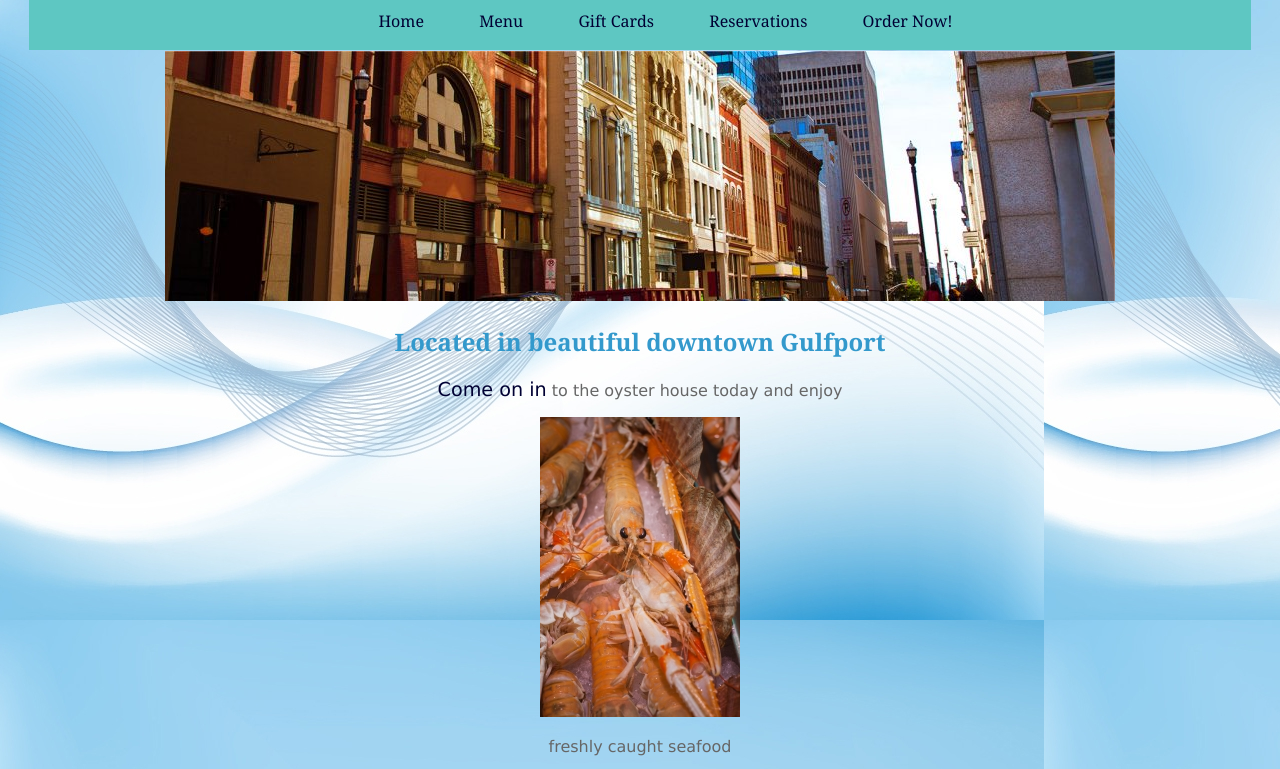
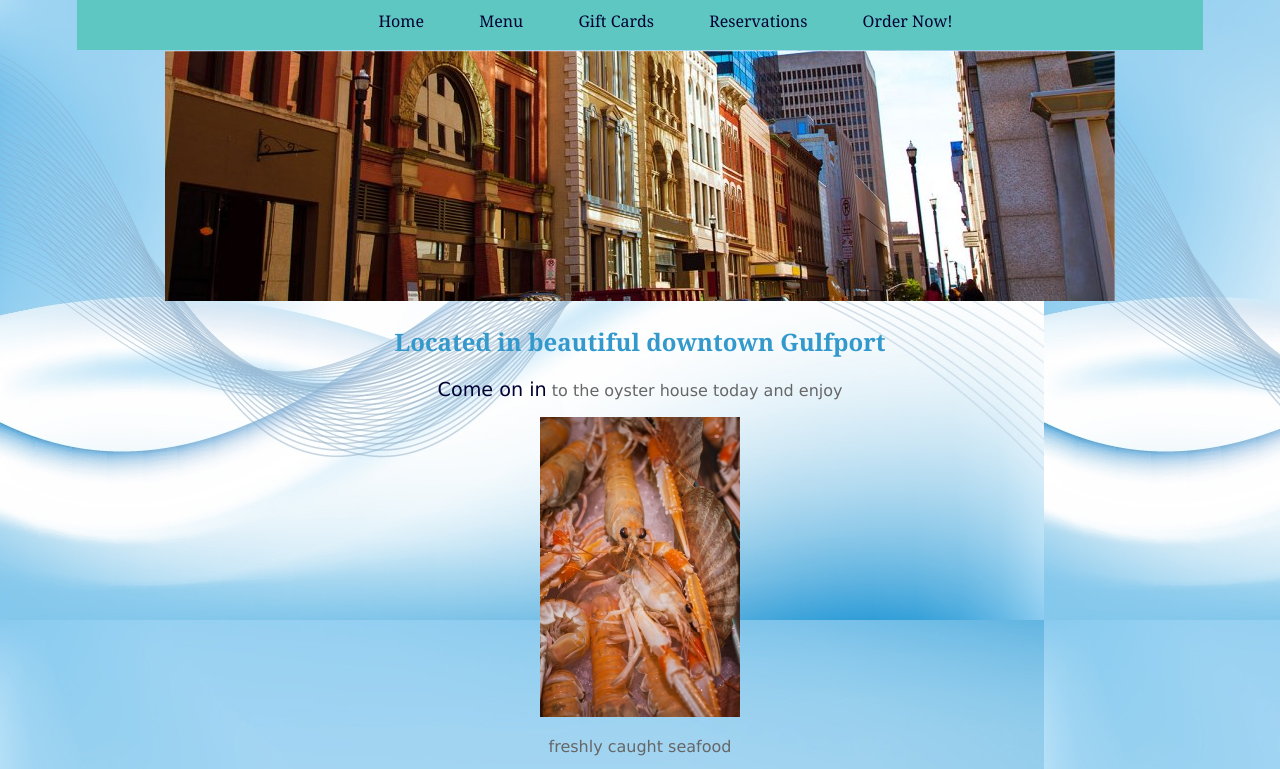
Before and after one commit to rharri12/RestaurantSite, a plain HTML site: page index.html in a window 1280 px wide. Shown: the part 175-944 px from the top of the page. Drawn offline with Linux system fonts and the light colour scheme; files whose address does not match are found by name.

Commit message:
changed pae layouts using css and fixed some page errors

```diff
--- a/index.html
+++ b/index.html
@@ -39,13 +39,18 @@
 
 <iframe src="https://www.google.com/maps/embed?pb=!1m18!1m12!1m3!1d3443.628132976157!2d-89.22826169999999!3d30.333093600000026!2m3!1f0!2f0!3f0!3m2!1i1024!2i768!4f13.1!3m3!1m2!1s0x889c253606cd1a6f%3A0xc6dcbd41d5db68c8!2s707+E+North+St%2C+Pass+Christian%2C+MS+39571!5e0!3m2!1sen!2sus!4v1424628145617" width="600" height="450" frameborder="0" style="border:0"></iframe>
 
-
-      </main>
+<div class="clear"></div>
+</main>
+<br>
        <footer>
          <p>Oyster House</p>
          <p>707 E. North st.</p>
          <p>Gulfport, MS 39571</p>
     <a href="mailto:OysterHouse@gmail.com">OysterHouse@Gmail.com</a>
+
+
+
+
       </footer>
       </div>
     </div>
--- a/style.css
+++ b/style.css
@@ -60,6 +60,7 @@ body {
 	padding-left: 21px;
 	padding-right: 21px;
 	padding-top: 10px;
+	width: 88%;
 }
 
 h1 {
@@ -288,3 +289,9 @@ nav   {
 	background-repeat: repeat;
 	background-image: url(images/background.jpg);
 }/* http://www.freeimages.com */
+
+
+body {
+	margin-left: auto;
+	margin-right: auto;
+}
```
